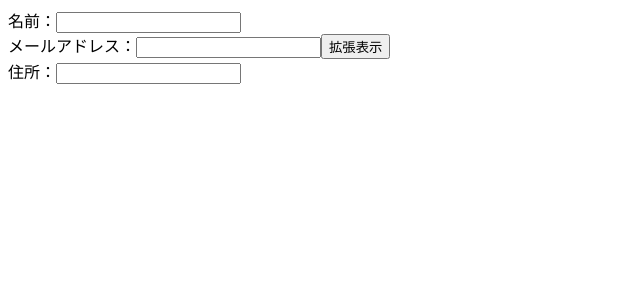
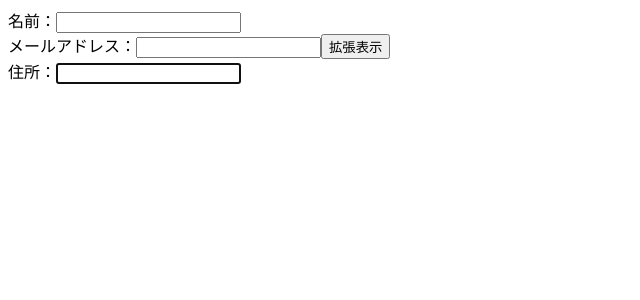
Before and after one commit to itoo-mzn/react-sample, a React (Vite) app: page / in a window 1280 px wide. Both pictures are taken after a click on the button "拡張表示". Shown: the top 300 px of the page, without its empty margins (0-640 px from the left). Built offline with nearby package versions, Linux system fonts and the light colour scheme.

Commit message:
コールバックRef

```diff
--- a/src/HookCallbackRef.jsx
+++ b/src/HookCallbackRef.jsx
@@ -1,16 +1,12 @@
-import { useEffect, useRef, useState } from "react";
+import { useState } from "react";
 
 export default function HookCallbackRef() {
   const [show, setShow] = useState(false);
   const handleClick = () => setShow(!show);
 
-  const address = useRef(null);
-  // 住所項目が空でなければ住所項目にフォーカスする
-  useEffect(() => {
-    if (address.current) {
-      address.current.focus();
-    }
-  }, [show]);
+  // ref属性にこういったコールバック関数を渡すことで、
+  // そのDOMが生成/破棄されるタイミングでそのDOM自体を操作できる
+  const callbackRef = (elem) => elem?.focus();
 
   return (
     <>
@@ -27,7 +23,7 @@ export default function HookCallbackRef() {
       {show && (
         <div>
           <label htmlFor="address">住所：</label>
-          <input id="address" type="text" />
+          <input id="address" type="text" ref={callbackRef} />
         </div>
       )}
     </>
```
